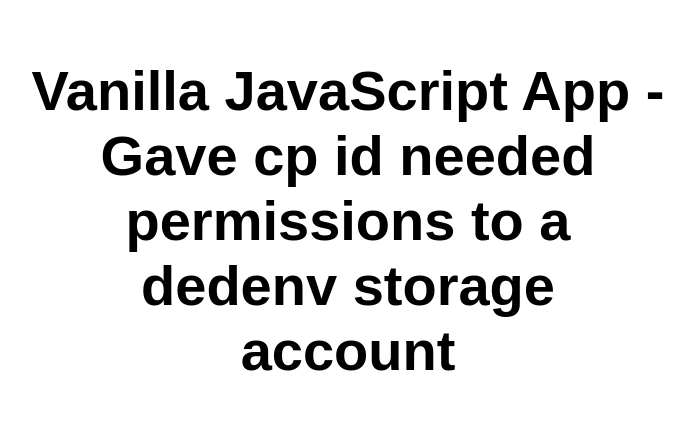
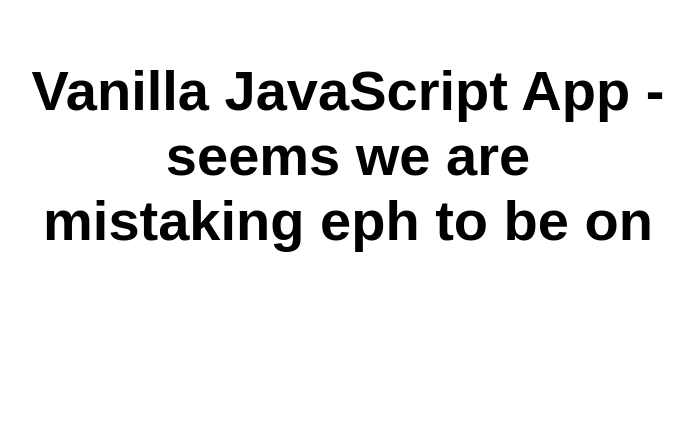
Before and after one commit to cmriachi/vanillabasic2, a website: page src/index.html in a window 1280 px wide. Shown: the whole page, without its empty margins (292-986 px from the left). Drawn offline with Linux system fonts and the light colour scheme.

Commit message:
Update index.html

```diff
--- a/src/index.html
+++ b/src/index.html
@@ -10,7 +10,7 @@
 
 <body>
   <main>
-    <h1>Vanilla JavaScript App - Gave cp id needed permissions to a dedenv storage account</h1>
+    <h1>Vanilla JavaScript App - seems we are mistaking eph to be on</h1>
   </main>
 </body>
 
```
